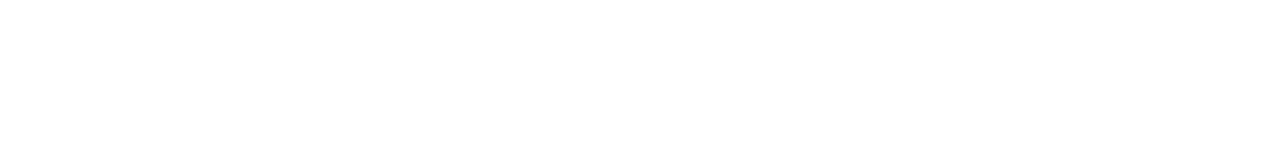
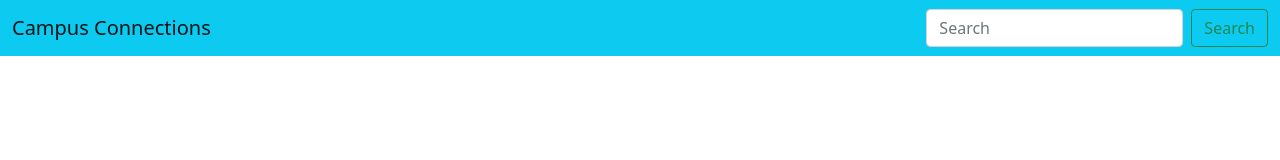
Before and after one commit to camwalford/CampusConnections, a plain HTML site: page index.html in a window 1280 px wide. Drawn offline with nearby package versions, Linux system fonts and the light colour scheme.

Commit message:
Brendans nav bar

```diff
--- a/index.html
+++ b/index.html
@@ -22,7 +22,16 @@
 </head>
 
 <body>
-
+    <nav class="navbar navbar-expand-lg navbar-light bg-info">
+        <div class="container-fluid">
+          <a class="navbar-brand" href="#">Campus Connections</a>
+            <form class="d-flex">
+              <input class="form-control me-2" type="search" placeholder="Search" aria-label="Search">
+              <button class="btn btn-outline-success" type="submit">Search</button>
+            </form>
+          </div>
+        </div>
+      </nav>
     <!------------------------------>
     <!-- Your HTML Layout go here -->
     <!------------------------------>
```
